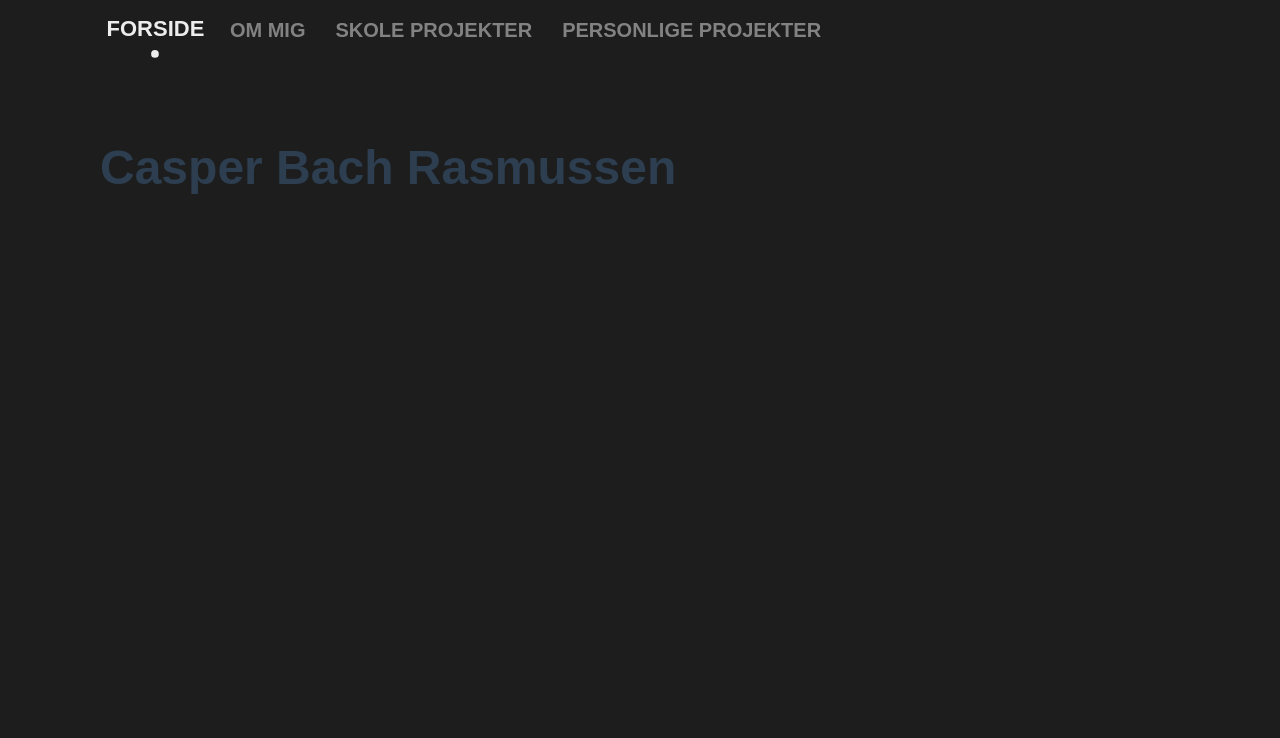
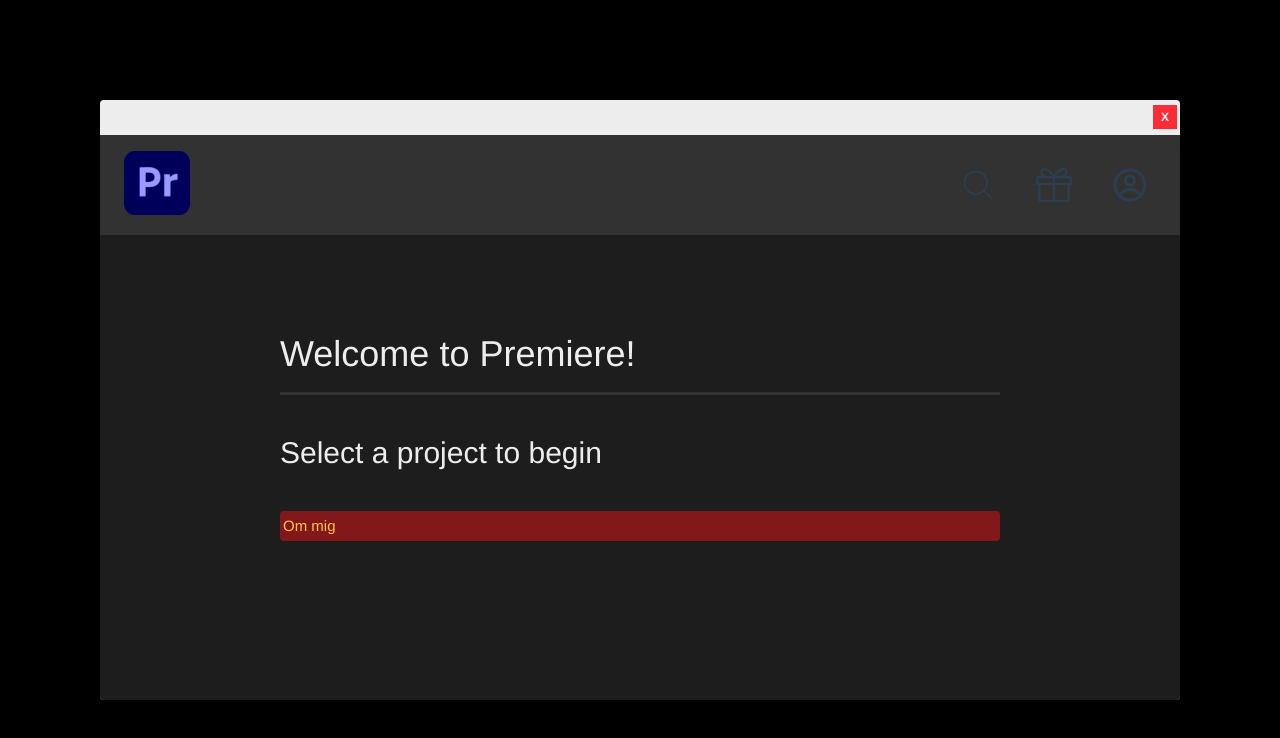
Before and after one commit to capfraichee/portfolio, a Vue app: page / in a window 1280 px wide. Shown: the top 738 px of the page. Built offline with nearby package versions, Linux system fonts and the light colour scheme.

Commit message:
homepage

```diff
--- a/src/App.vue
+++ b/src/App.vue
@@ -3,8 +3,13 @@
 </script>
 
 <template>
-  <div class="grid grid-cols-12 content-start gap-1 px-25 min-h-screen bg-[var(--background-color-dark)]">
-    <header class="ml-2 col-span-12 h-15 align-center flex items-center">
+  <div
+    :class="[
+      'grid grid-cols-12 content-start gap-1 px-25 min-h-screen',
+      $route.path === '/' ? 'bg-black' : 'bg-[var(--background-color-dark)]'
+    ]"
+  >
+    <header v-if="$route.path !== '/'" class="ml-2 col-span-12 h-15 align-center flex items-center">
       <nav class="flex flex-row gap-6" style="font-family: 'Mulish', sans-serif; font-weight: 600; text-transform: uppercase; font-size: 20px;">
         <RouterLink to="/" class="p-2 rounded">Forside</RouterLink>
         <RouterLink to="/about" class="p-2 rounded">Om mig</RouterLink>
@@ -20,38 +25,5 @@
 </template>
 
 <style scoped>
-nav {
-  align-items: center;
-}
 
-nav a {
-  display: inline-block;
-  position: relative;
-  color: rgba(255, 255, 255, 0.45);
-  text-decoration: none;
-  transform-origin: center bottom;
-  transition: color 0.2s ease, transform 0.2s ease;
-}
-
-nav a:hover {
-  color: var(--text-color);
-  background-color: transparent;
-}
-
-nav a.router-link-exact-active {
-  color: var(--text-color);
-  transform: scale(1.1);
-}
-
-nav a.router-link-exact-active::after {
-  content: '';
-  position: absolute;
-  left: 50%;
-  bottom: -8px;
-  width: 7px;
-  height: 7px;
-  border-radius: 9999px;
-  transform: translateX(-50%);
-  background-color: var(--text-color);
-}
 </style>
--- a/src/assets/base.css
+++ b/src/assets/base.css
@@ -3,6 +3,7 @@
   --background-color-dark: #1D1D1D;
   --background-color-bright: #323232;
   --text-color: #ededed;
+  --element-white: #B9B9B9;
   --bright-orange: #fcc256;
   --dark-orange: #feb028;
   --bright-blue: #529aff;
--- a/src/components/HeroComponent.vue
+++ b/src/components/HeroComponent.vue
@@ -1,13 +1,37 @@
 <template>
     <section>
-        <div>
-            <h1 class="mt-20 text-5xl font-bold" style="font-family: 'Mulish', sans-serif;">Casper Bach Rasmussen</h1>
+        <div class="bg-[var(--text-color)] col-start-1 col-end-13 h-[calc(100vh-200px)] my-[100px] flex items-end justify-center relative rounded overflow-hidden">
+            <div class="absolute top-[5px] right-[3px] w-6 h-6 bg-red-500 text-white flex items-center justify-center">
+                <span class="text-[12px] font-bold leading-none select-none">X</span>
+            </div>
+
+            <div class="bg-[var(--background-color-bright)] w-full h-[calc(100%-35px)] flex items-end justify-center relative">
+                <img src="../assets/premiere-logo.svg" alt="Adobe Premiere Pro Logo" class="absolute top-4 left-6 h-16 w-auto">
+                <div class="absolute top-8 right-8 flex items-center gap-10 text-[var(--background-element-white)]">
+                    <svg xmlns="http://www.w3.org/2000/svg" width="36" height="36" viewBox="0 0 256 256"><path fill="currentColor" d="m228.24 219.76l-51.38-51.38a86.15 86.15 0 1 0-8.48 8.48l51.38 51.38a6 6 0 0 0 8.48-8.48M38 112a74 74 0 1 1 74 74a74.09 74.09 0 0 1-74-74"/></svg>
+                    <svg xmlns="http://www.w3.org/2000/svg" width="36" height="36" viewBox="0 0 1024 1024"><path fill="currentColor" d="M1024 320.496c0-35.344-28.654-64-63.998-64H850.754c28.272-27.888 46.368-64.447 46.368-109.472c0-55.44-31.84-115.664-121.216-115.664c-117.6 0-215.84 125.216-262 195.408c-46.192-70.176-147.44-195.392-265.024-195.392c-89.376 0-121.216 60.224-121.216 115.664c0 45.008 18.592 81.584 47.44 109.472H64.002c-35.344 0-64 28.656-64 64V512.08h64.56v416.56c0 35.344 28.655 64 64 64h767.68c35.343 0 64-28.656 64-64V512.064h63.76V320.496zM775.906 95.376c39.568 0 57.216 16.625 57.216 51.665c0 71.088-79.344 109.439-153.968 109.439H570.818c45.471-67.536 125.504-161.104 205.088-161.104m-527.025.001c79.6 0 162.655 93.568 208.127 161.088H348.64c-74.624 0-156.976-39.344-156.976-110.432c0-35.024 17.648-50.656 57.217-50.656m711.12 352.687h-416V320.496h416zm-896-127.568h416v127.568h-416zm64.56 191.568h351.44v416.56h-351.44zm767.696 416.56H544.001v-416.56h352.256z"/></svg>
+                    <svg xmlns="http://www.w3.org/2000/svg" width="36" height="36" viewBox="0 0 24 24"><g fill="currentColor" fill-rule="evenodd" clip-rule="evenodd"><path d="M16 9a4 4 0 1 1-8 0a4 4 0 0 1 8 0m-2 0a2 2 0 1 1-4 0a2 2 0 0 1 4 0"/><path d="M12 1C5.925 1 1 5.925 1 12s4.925 11 11 11s11-4.925 11-11S18.075 1 12 1M3 12c0 2.09.713 4.014 1.908 5.542A8.99 8.99 0 0 1 12.065 14a8.98 8.98 0 0 1 7.092 3.458A9 9 0 1 0 3 12m9 9a8.96 8.96 0 0 1-5.672-2.012A6.99 6.99 0 0 1 12.065 16a6.99 6.99 0 0 1 5.689 2.92A8.96 8.96 0 0 1 12 21"/></g></svg>
+                </div>
+                <div class="bg-[var(--background-color-dark)] w-full h-[calc(100%-100px)] grid grid-cols-12">
+                        <div class="mt-20 col-start-3 col-end-11">
+                            <div class=" h-20 flex items-center border-b-3 border-[var(--background-color-bright)]">
+                                <h1 class="text-4xl text-[var(--text-color)]">
+                                    Welcome to Premiere!
+                                </h1>
+                            </div>
+                            <h2 class="text-3xl text-[var(--text-color)] mt-10">
+                                Select a project to begin
+                            </h2>
+                            <RouterLink to="/about" class="bg-red-900 w-full mt-10 flex items-center rounded py-[100px]" style="">Om mig</RouterLink>
+
+                    </div>
+                </div>
+            </div>
         </div>
     </section>
 </template>
 
 <script setup>
-
 </script>
 
 <style scoped>
--- a/src/router/index.js
+++ b/src/router/index.js
@@ -15,7 +15,7 @@
       // route level code-splitting
       // this generates a separate chunk (About.[hash].js) for this route
       // which is lazy-loaded when the route is visited.
-      component: () => import('../views/AboutView.vue'),
+      component: () => import('../views/OmMig.vue'),
     },
     {
       path: '/school-projects',
```
Also changed, not shown: src/assets/premiere-logo.svg (added), src/views/OmMig.vue (renamed from src/views/AboutView.vue), 1 other file (tests, documents, lock files or other folders).
